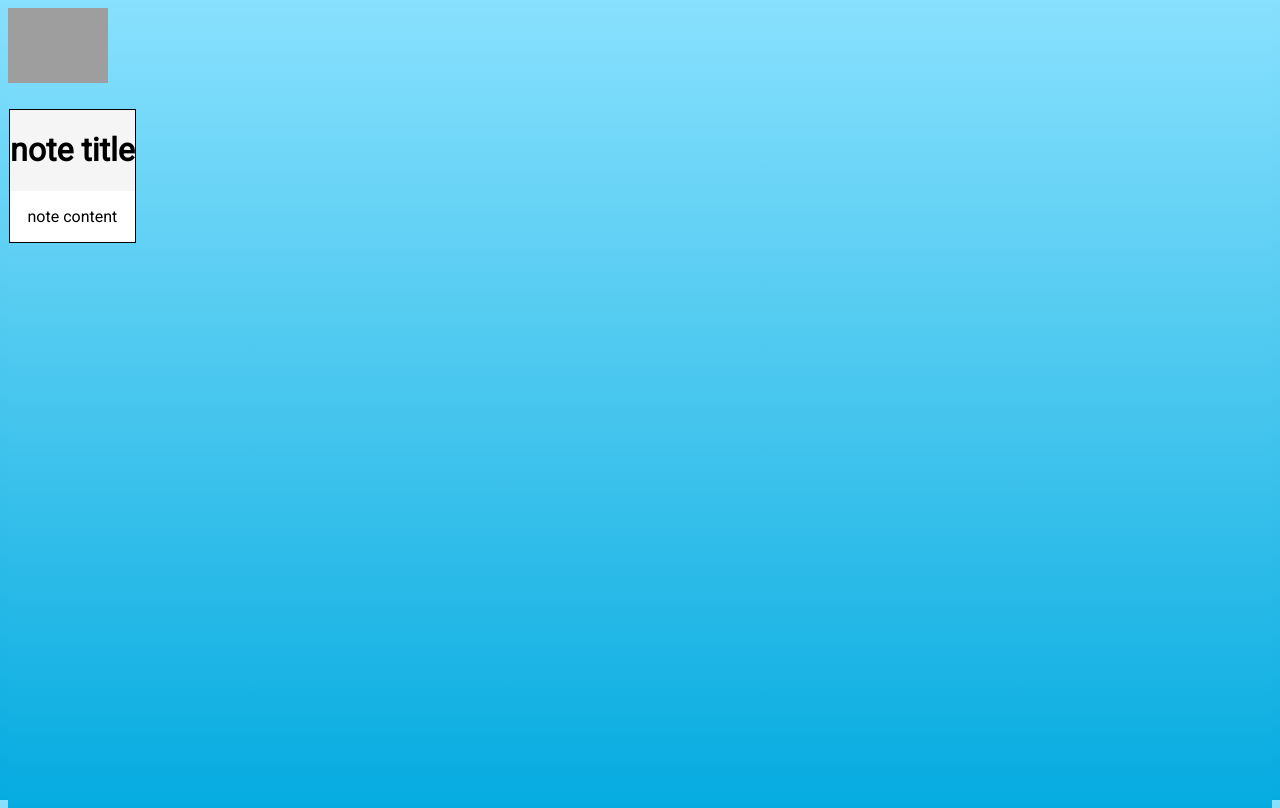
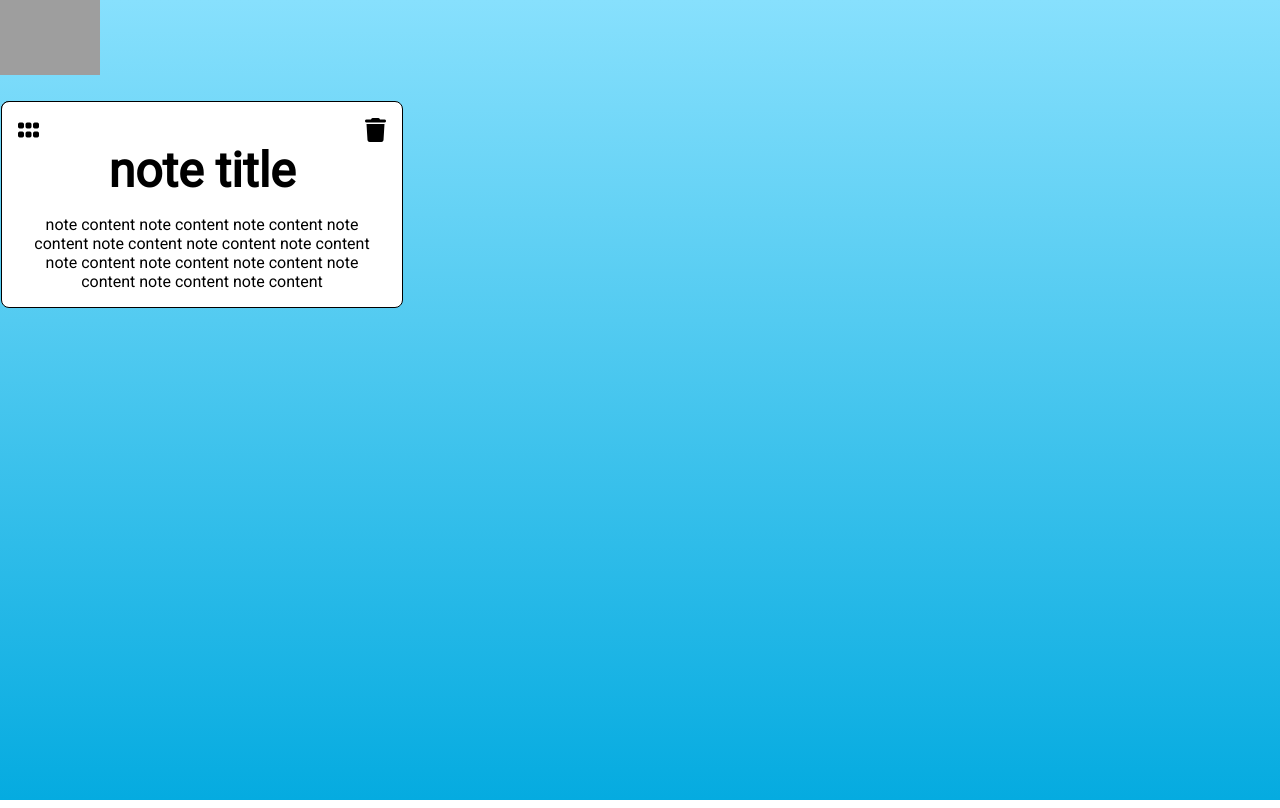
Before and after one commit to RodillasJavier/react-notes, a React (Vite) app: page / in a window 1280 px wide. Built offline with nearby package versions, Linux system fonts and the light colour scheme; grey boxes are pictures that could not be loaded.

Commit message:
finished up dragability and fixed some bugs

```diff
--- a/index.html
+++ b/index.html
@@ -4,6 +4,7 @@
     <title>starter pack</title>
     <meta name="viewport" content="width=device-width, initial-scale=1.0">
     <link href="https://fonts.googleapis.com/css?family=Roboto" rel="stylesheet">
+    <script src="https://kit.fontawesome.com/dca2fe6d3f.js" crossorigin="anonymous"></script>
   </head>
   <body>
     <div class="logo"></div>
--- a/src/components/App.jsx
+++ b/src/components/App.jsx
@@ -1,6 +1,5 @@
 import React, { useEffect, useState } from 'react';
 import { produce } from 'immer';
-import Draggable from 'react-draggable';
 import Note from './Note';
 
 function App() {
@@ -9,14 +8,14 @@ function App() {
     // For testing
     1: {
       title: 'testing',
-      text: 'I is a note',
+      text: 'Testing out having content in a note',
       x: '1',
       y: '1',
       zIndex: '0',
     },
     2: {
       title: 'note title',
-      text: 'note content',
+      text: 'note content note content note content note content note content note content note content note content note content note content note content note content note content ',
       x: '1',
       y: '1',
       zIndex: '1',
--- a/src/components/Note.jsx
+++ b/src/components/Note.jsx
@@ -30,10 +30,17 @@ function Note(props) {
     >
 
       <div ref={nodeRef} id={props.id} className="note-item" style={{ zIndex: props.note.zIndex }}>
-        <div className="drag-handle">
+
+        <div className="toolbar">
+          <i className="fa-solid fa-grip icon drag-handle" />
+          <i className="fa-solid fa-trash icon" />
+        </div>
+
+        <div className="content">
           <h1 className="title">{props.note.title}</h1>
+          <p className="text">{props.note.text}</p>
         </div>
-        <p className="text">{props.note.text}</p>
+
       </div>
 
     </Draggable>
--- a/src/style.scss
+++ b/src/style.scss
@@ -1,5 +1,11 @@
+// GENERAL
 :root {
     text-size-adjust: 100%;
+}
+
+* {
+    margin: 0;
+    padding: 0;
 }
 
 body, html {
@@ -22,22 +28,44 @@ body, html {
     flex-direction: column;
     background-color: white;
     border: black, solid, 0.1rem;
+    border-radius: 0.5rem;
     width: fit-content;
-    max-width: 50rem;
-    z-index: attr(data-z-index);
+    max-width: 25rem;
 
-    .drag-handle,
-    .title {
-        background-color: whitesmoke;
+    .toolbar {
         display: flex;
         flex-direction: row;
-        justify-content: center;
-        cursor: grab;
+        justify-content: space-between;
+        padding: 1rem 1rem 0rem 1rem;
+        font-size: 1.5rem;
     }
 
-    .text {
+    .icon {
+        cursor: pointer;
+    }
+
+    .icon.drag-handle {
+        cursor: move;
+
+        &:active {
+            cursor: grabbing;
+        }
+    }
+
+    .content {
         display: flex;
         flex-direction: column;
-        align-items: center;
+        gap: 1rem;
+        padding: 0rem 1rem 1rem 1rem;
+
+        .title {
+            text-align: center;
+            font-size: 3rem;
+        }
+
+        .text {
+            text-align: center;
+            text-wrap-mode: wrap;
+        }
     }
 }
```
